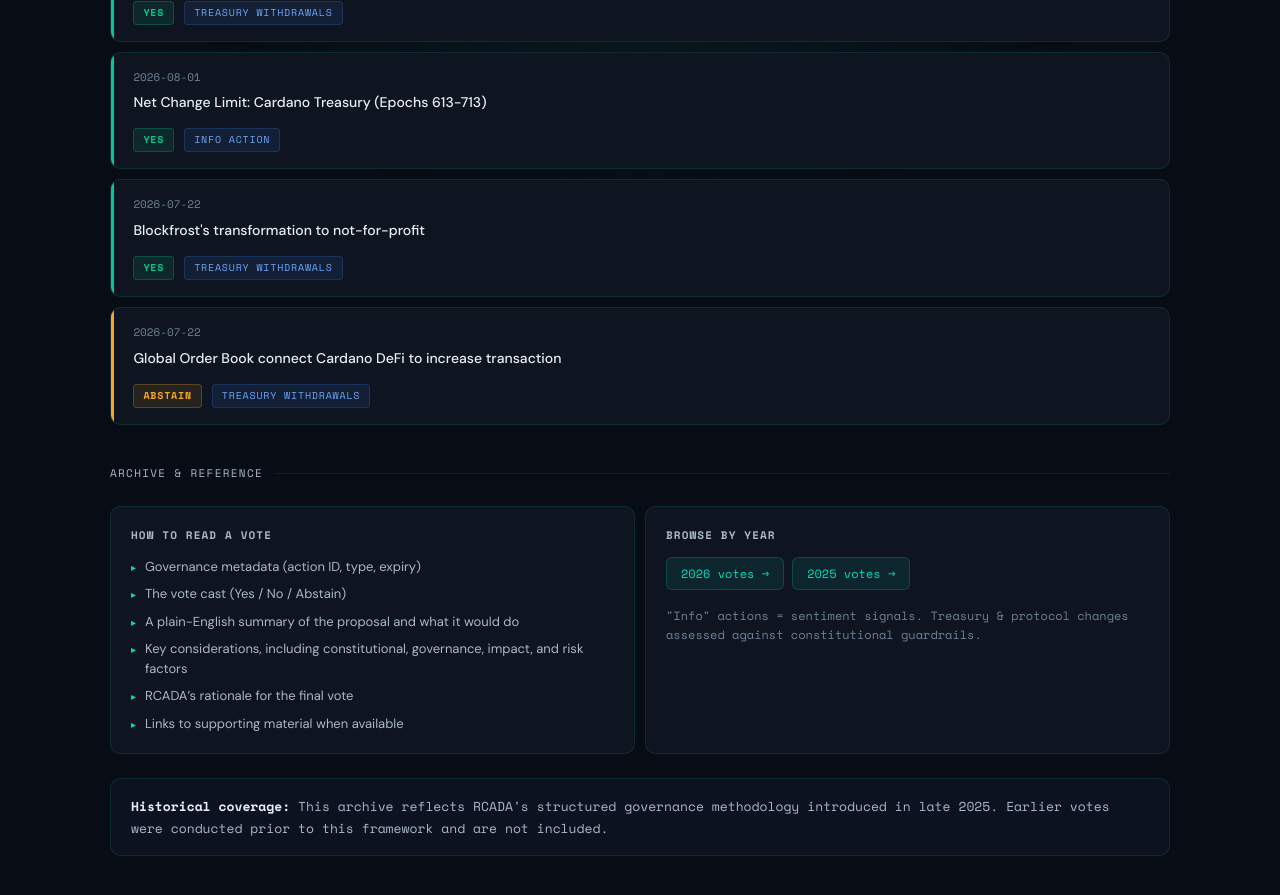
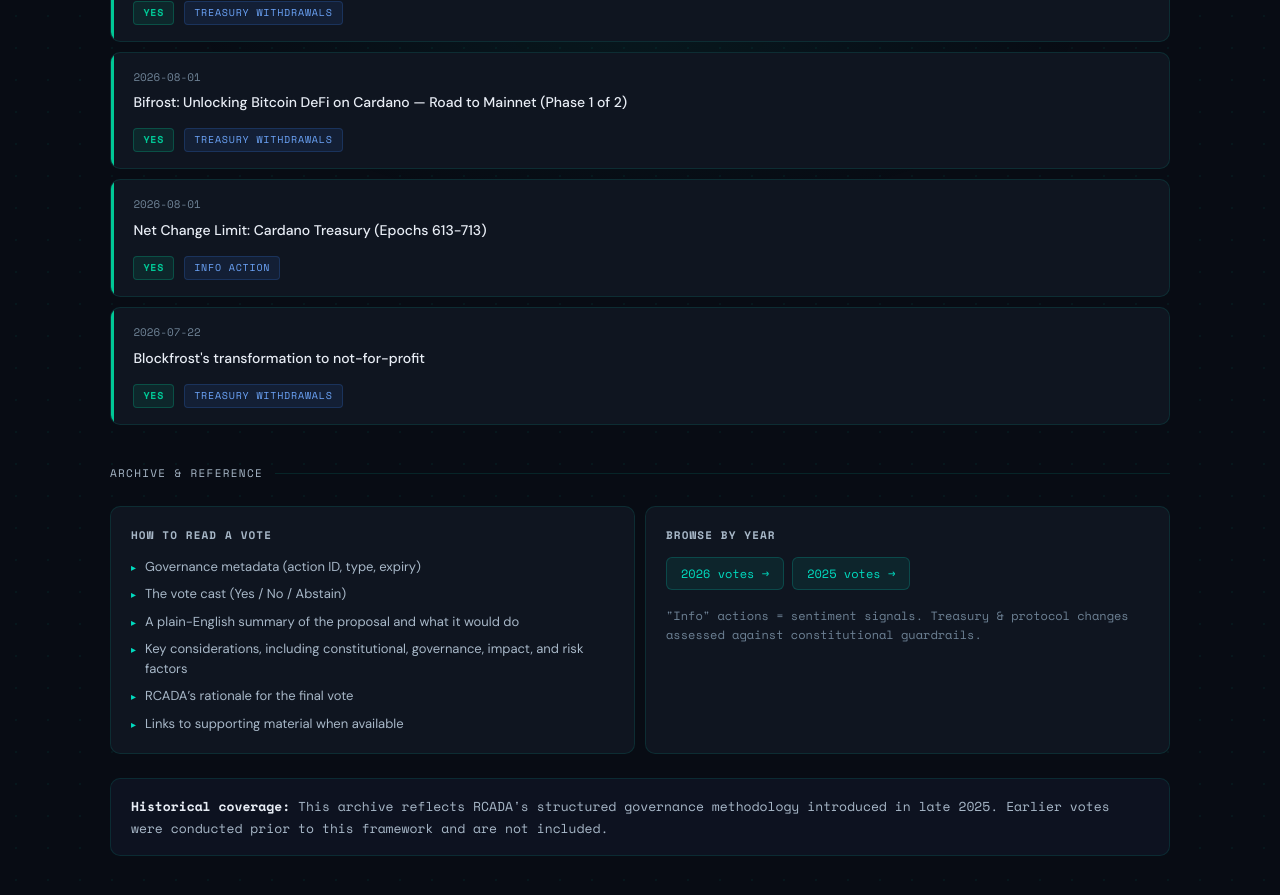
Before and after one commit to Brolloks/rcada-drep-votes, a Jekyll site: the page built from index.html, in a window 1280 px wide and 900 px high, scrolled down 1586 px. Shown: the top 895 px of the window. Built offline with Jekyll 4.4.1, drawn with Linux system fonts in a browser that asks for light colours; some of the changed text lies outside the part shown.

Commit message:
Auto-update indexes

```diff
--- a/index.html
+++ b/index.html
@@ -12,8 +12,8 @@ title: RCADA DRep Voting Record
 
 <!-- AUTO-STATS:START -->
 <div class="stats-row">
-  <div class="stat-cell"><span class="stat-num total">68</span><span class="stat-label">Total Votes</span></div>
-  <div class="stat-cell"><span class="stat-num yes">41</span><span class="stat-label">Yes</span></div>
+  <div class="stat-cell"><span class="stat-num total">69</span><span class="stat-label">Total Votes</span></div>
+  <div class="stat-cell"><span class="stat-num yes">42</span><span class="stat-label">Yes</span></div>
   <div class="stat-cell"><span class="stat-num no">2</span><span class="stat-label">No</span></div>
   <div class="stat-cell"><span class="stat-num abstain">25</span><span class="stat-label">Abstain</span></div>
 </div>
@@ -33,6 +33,12 @@ title: RCADA DRep Voting Record
 
 <!-- AUTO-INDEX:START -->
 <div class="vote-list">
+  <div class="vote-card yes-card fade-in">
+    <div class="vote-date">2026-08-31</div>
+    <strong><a href="votes/2026/Update Constitutional Committee 2026.html">Update Constitutional Committee 2026</a></strong>
+    <span class="badge badge-yes">Yes</span>
+    <span class="badge badge-type">Update Committee</span>
+  </div>
   <div class="vote-card yes-card fade-in">
     <div class="vote-date">2026-08-21</div>
     <strong><a href="votes/2026/2026-08-21_Reimburse Ikigai Info Governance Action Deposit.html">Reimburse Ikigai Info Governance Action Deposit</a></strong>
@@ -87,12 +93,6 @@ title: RCADA DRep Voting Record
     <span class="badge badge-yes">Yes</span>
     <span class="badge badge-type">Treasury Withdrawals</span>
   </div>
-  <div class="vote-card abstain-card fade-in">
-    <div class="vote-date">2026-07-22</div>
-    <strong><a href="votes/2026/Global Order Book connect Cardano DeFi to increase transaction.html">Global Order Book connect Cardano DeFi to increase transaction</a></strong>
-    <span class="badge badge-abstain">Abstain</span>
-    <span class="badge badge-type">Treasury Withdrawals</span>
-  </div>
 </div>
 <!-- AUTO-INDEX:END -->
 
```
Also changed, not shown: votes/2026/index.md (+2 -1 lines).
